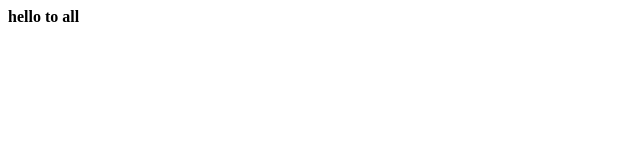
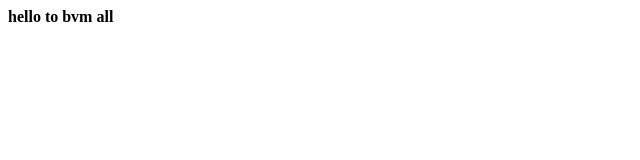
Before and after one commit to P5175/gitprac, a plain HTML site: page index.html in a window 1280 px wide. Shown: the full height of the page, 0-640 px from the left. Drawn offline with Linux system fonts and the light colour scheme.

Commit message:
second comit

```diff
--- a/index.html
+++ b/index.html
@@ -7,6 +7,6 @@
     <title>Document</title>
 </head>
 <body>
-    <b>hello to all</b>
+    <b>hello to bvm all</b>
 </body>
 </html>
```
